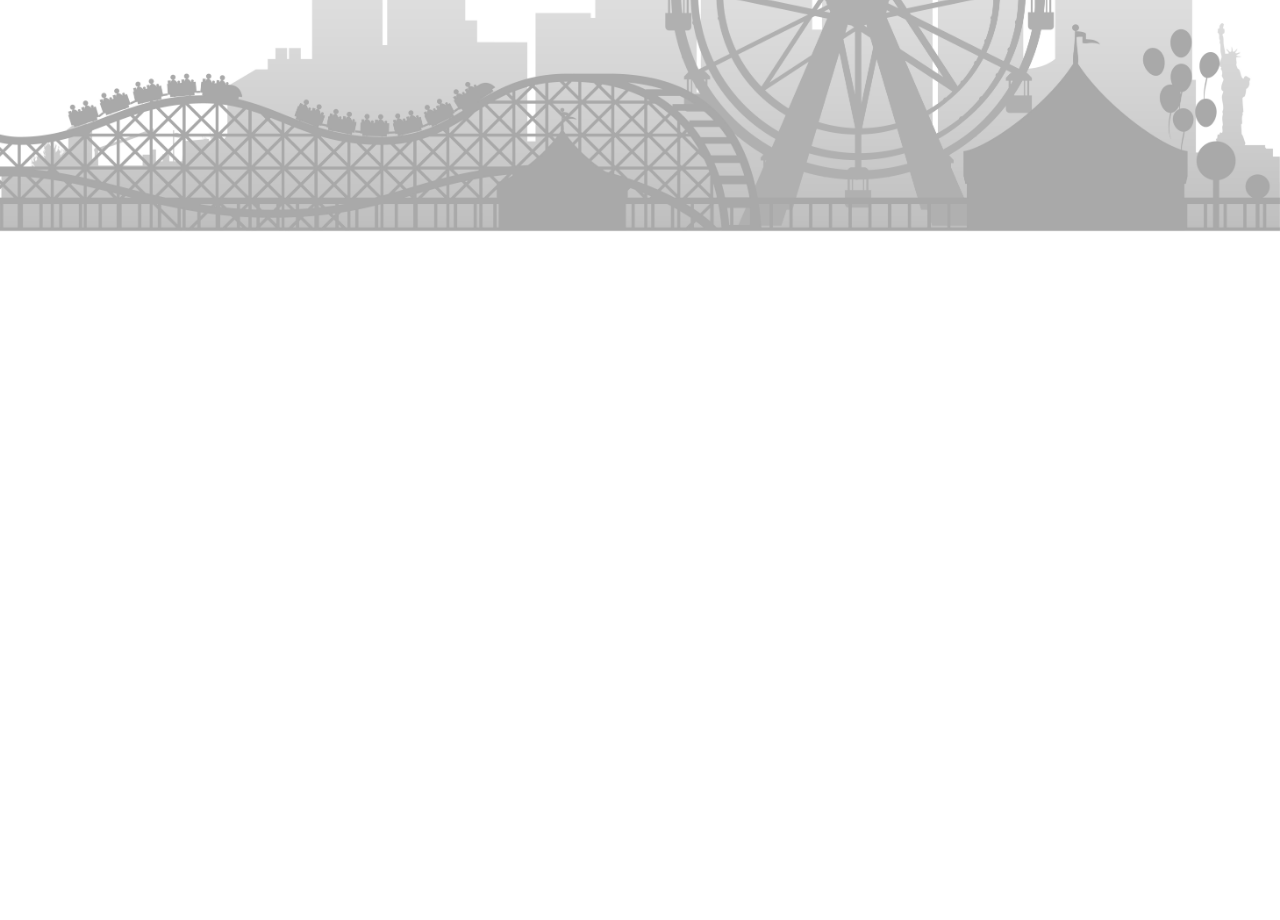
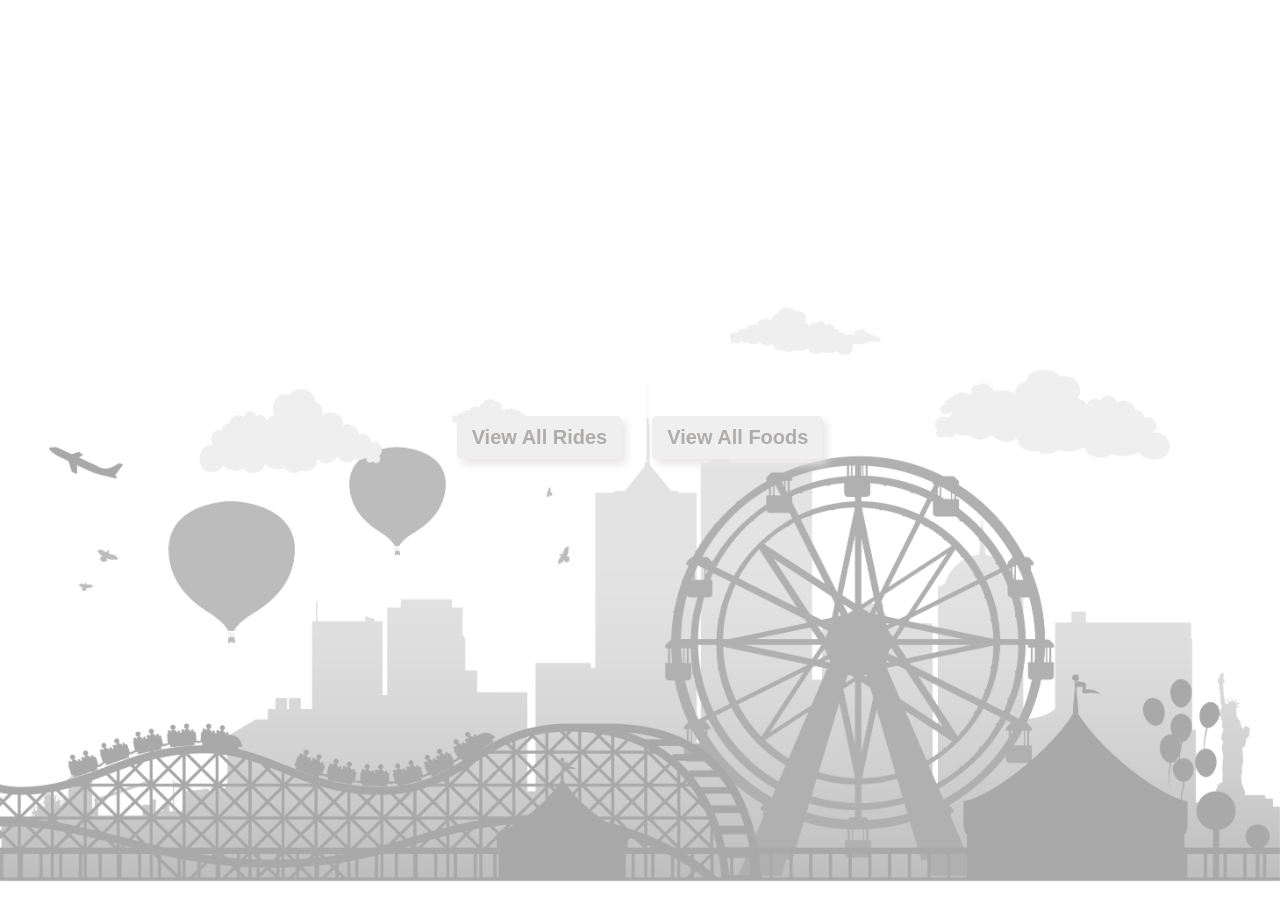
Before and after one commit to EddieYuabov/Amusement_Park, a React (Create React App) app in the folder client/: page / in a window 1280 px wide. Shown: the top 920 px of the page. Built offline with nearby package versions, Linux system fonts and the light colour scheme.

Commit message:
updated working css

```diff
--- a/client/src/components/Home.jsx
+++ b/client/src/components/Home.jsx
@@ -7,22 +7,17 @@ import themeparkimage from '../themeparkimage.jpg'
 
 const Home = () => {
 
-
 return (
     <div className="Home">
-
-<div id="foodDiv">
-
        <img className='themepark-img' src={themeparkimage} />
       <div id="foodDiv">
-        <button>
-          <Link id="rideBtn" className='link' to="/rides"> View All Rides</Link>
+        <button id="rideBtn">
+          <Link  className='link' to="/rides"> View All Rides</Link>
         </button>
-        <button>
-          <Link id="foodBtn" className='link' to="/foods"> View All Foods</Link>
+        <button id="foodBtn">
+          <Link  className='link' to="/foods"> View All Foods</Link>
         </button>
       </div>
-    </div>
     </div>
       )
 }
```
Also changed, not shown: client/src/App.css (line endings or trailing spaces).
